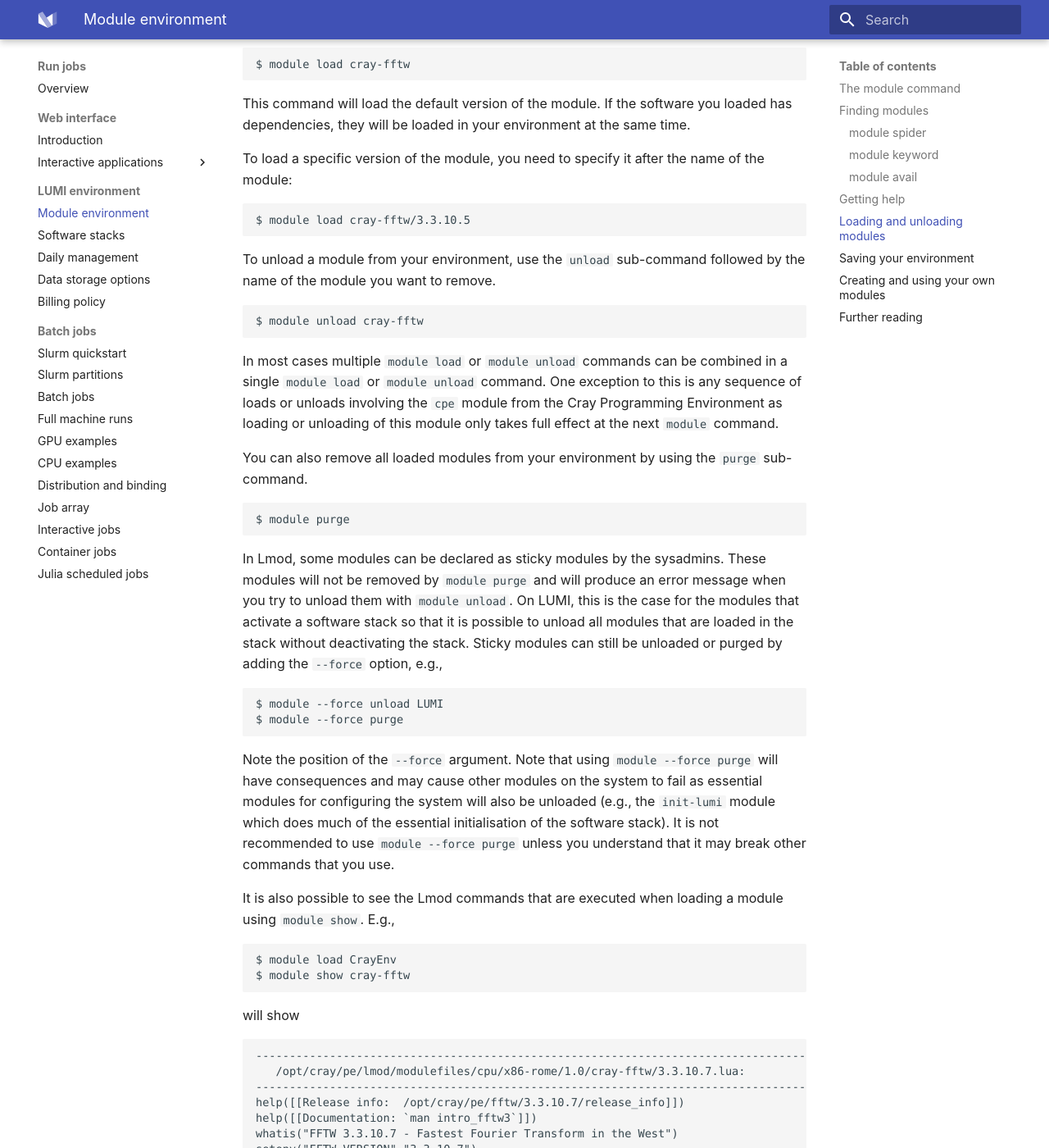
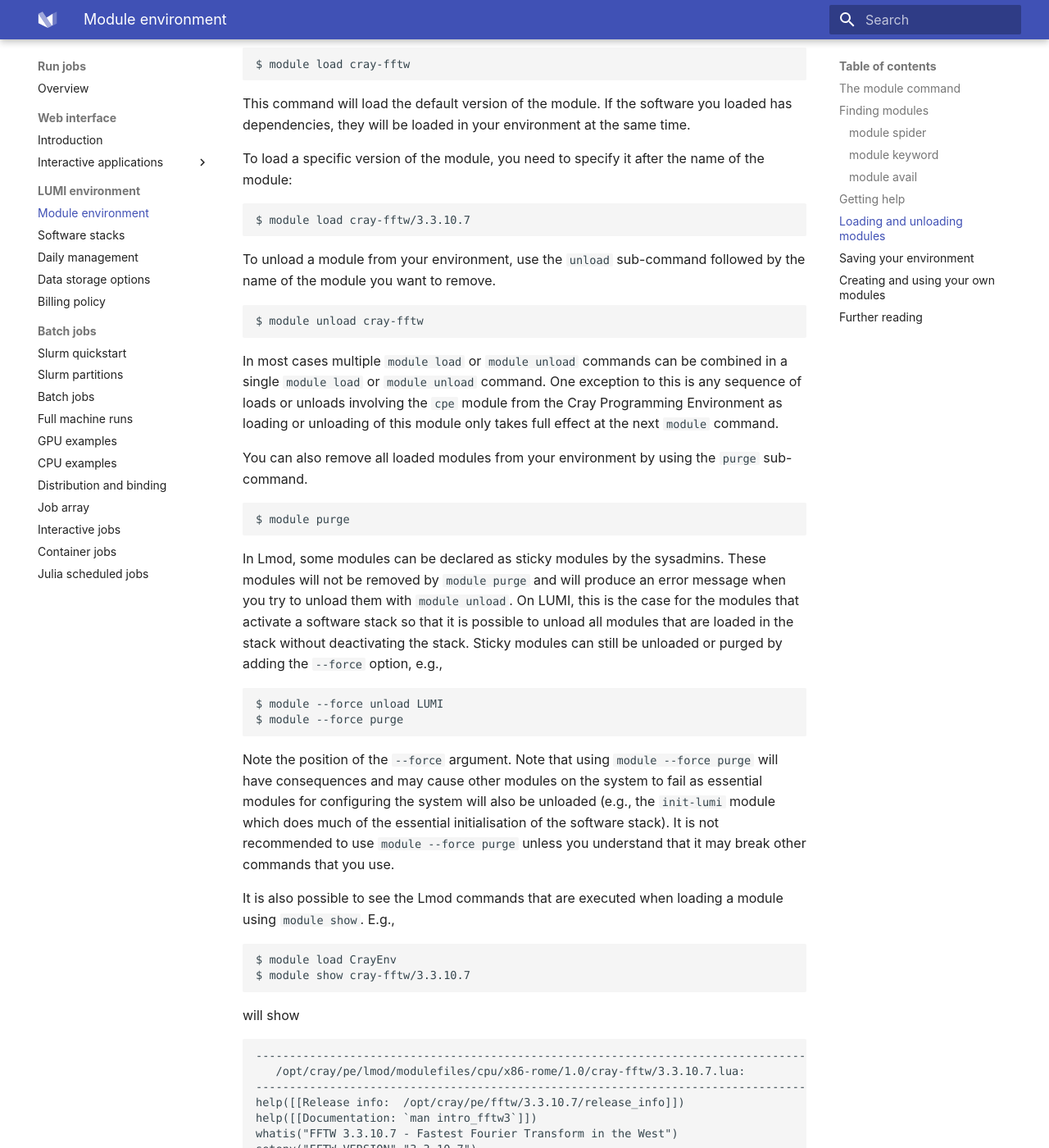
Before and after one commit to Lumi-supercomputer/lumi-userguide, an MkDocs documentation site: the page built from docs/runjobs/lumi_env/Lmod_modules.md, in a window 1280 px wide and 1400 px high, scrolled down 7438 px. Shown: the whole window at 82% size. Built offline with MkDocs 1.6.1 and Material for MkDocs 9.7.7, drawn with Linux system fonts in a browser that asks for light colours.

Commit message:
Minor corrections to the Modules page.

````diff
--- a/docs/runjobs/lumi_env/Lmod_modules.md
+++ b/docs/runjobs/lumi_env/Lmod_modules.md
@@ -398,7 +398,7 @@ To load a specific version of the module, you need to specify it after the name
 of the module:
 
 ```bash
-$ module load cray-fftw/3.3.10.5
+$ module load cray-fftw/3.3.10.7
 ```
 
 To unload a module from your environment, use the `unload` sub-command
@@ -446,7 +446,7 @@ module using `module show`. E.g.,
 
 ```bash
 $ module load CrayEnv
-$ module show cray-fftw
+$ module show cray-fftw/3.3.10.7
 ```
 
 will show
````
